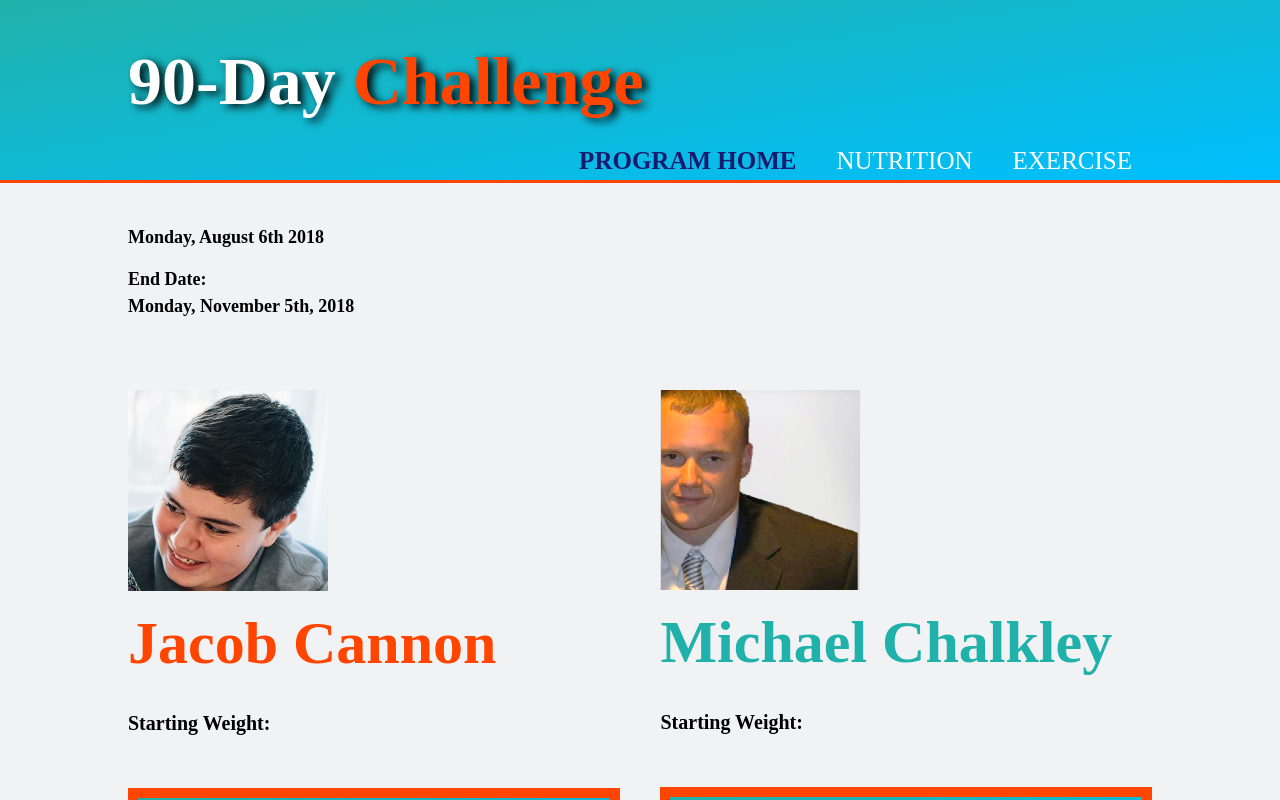
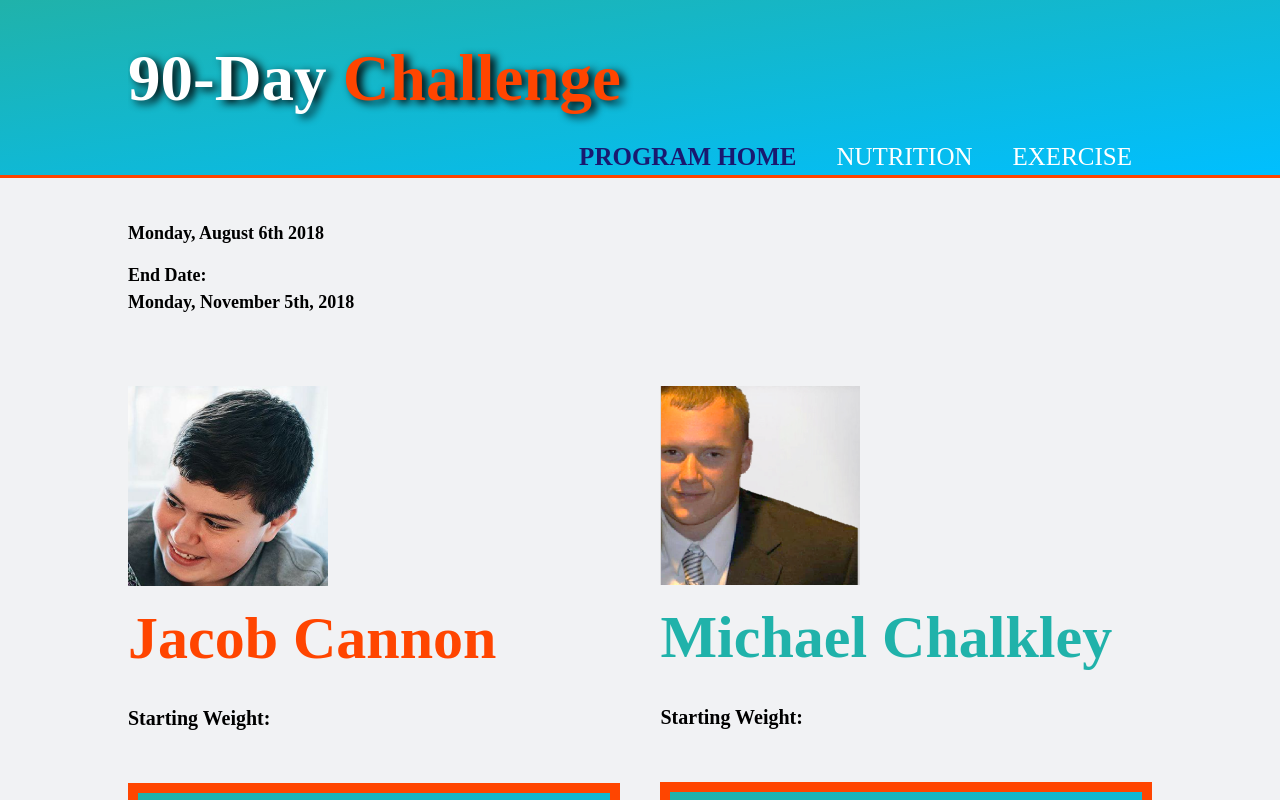
Before and after one commit to mcchalkley/90daychallenge, a plain HTML site: page Index.html in a window 1280 px wide. Shown: the top 800 px of the page. Drawn offline with Linux system fonts and the light colour scheme.

Commit message:
Update 90DayChallenge.css

```diff
--- a/90DayChallenge.css
+++ b/90DayChallenge.css
@@ -66,7 +66,7 @@ header #branding {
 
 header #branding h1 {
     margin: 0px;
-    font-size: 68px;
+    font-size: 65px;
     text-shadow: 5px 3px 8px black;
 }
 
```
